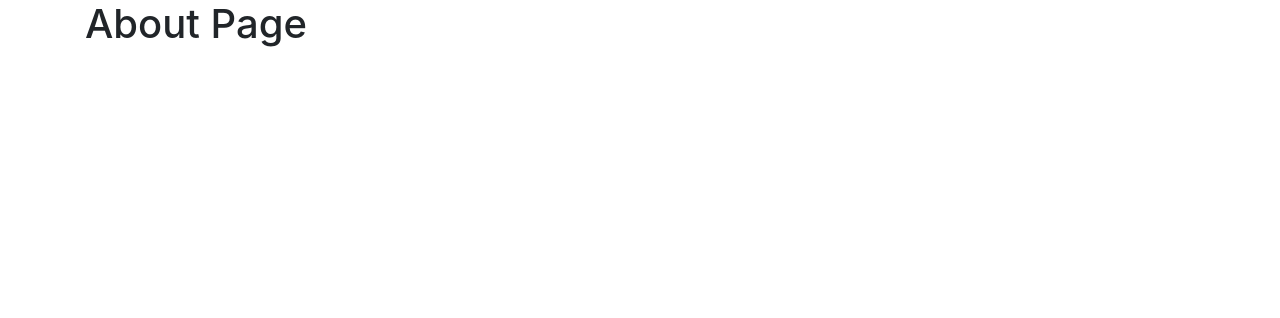
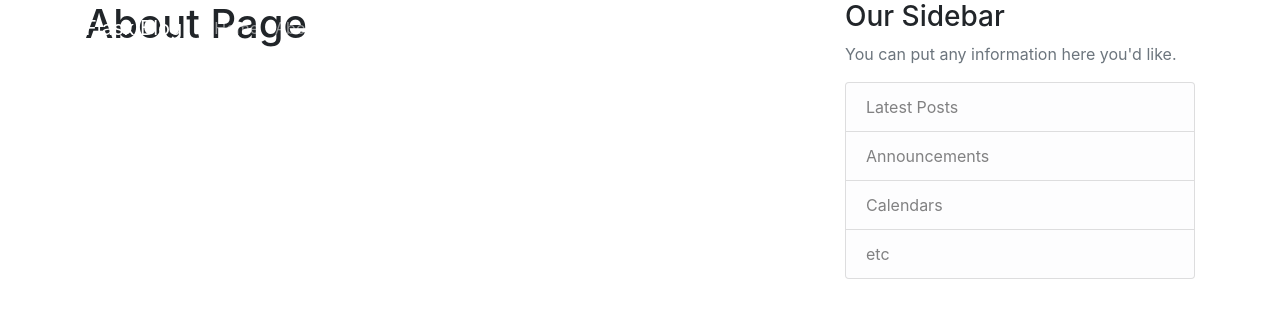
Before and after one commit to MapleWork/Python, a Flask app: page /about in a window 1280 px wide. Shown: the top 318 px of the page. Run offline with Flask 2, Linux system fonts and the light colour scheme; some libraries are stand-ins or nearby versions.

Commit message:
Update layout.html

```diff
--- a/Flask/Flask Test/templates/layout.html
+++ b/Flask/Flask Test/templates/layout.html
@@ -1,4 +1,3 @@
-
 <!DOCTYPE html>
 <html>
 <head>
@@ -9,6 +8,8 @@
     <!-- Bootstrap CSS -->
     <link rel="stylesheet" href="https://maxcdn.bootstrapcdn.com/bootstrap/4.0.0/css/bootstrap.min.css" integrity="sha384-Gn5384xqQ1aoWXA+058RXPxPg6fy4IWvTNh0E263XmFcJlSAwiGgFAW/dAiS6JXm" crossorigin="anonymous">
 
+    <link rel="stylesheet" type="text/css" href="{{ url_for('static', filename='main.css') }}">
+
     {% if title %}
         <title>Flask Blog - {{ title }}</title>
     {% else %}
@@ -16,9 +17,48 @@
     {% endif %}
 </head>
 <body>
+    <header class="site-header">
+      <nav class="navbar navbar-expand-md navbar-dark bg-steel fixed-top">
         <div class="container">
+          <a class="navbar-brand mr-4" href="/">Flask Blog</a>
+          <button class="navbar-toggler" type="button" data-toggle="collapse" data-target="#navbarToggle" aria-controls="navbarToggle" aria-expanded="false" aria-label="Toggle navigation">
+            <span class="navbar-toggler-icon"></span>
+          </button>
+          <div class="collapse navbar-collapse" id="navbarToggle">
+            <div class="navbar-nav mr-auto">
+              <a class="nav-item nav-link" href="/">Home</a>
+              <a class="nav-item nav-link" href="/about">About</a>
+            </div>
+            <!-- Navbar Right Side -->
+            <div class="navbar-nav">
+              <a class="nav-item nav-link" href="/login">Login</a>
+              <a class="nav-item nav-link" href="/register">Register</a>
+            </div>
+          </div>
+        </div>
+      </nav>
+    </header>
+    <main role="main" class="container">
+      <div class="row">
+        <div class="col-md-8">
           {% block content %}{% endblock %}
         </div>
+        <div class="col-md-4">
+          <div class="content-section">
+            <h3>Our Sidebar</h3>
+            <p class='text-muted'>You can put any information here you'd like.
+              <ul class="list-group">
+                <li class="list-group-item list-group-item-light">Latest Posts</li>
+                <li class="list-group-item list-group-item-light">Announcements</li>
+                <li class="list-group-item list-group-item-light">Calendars</li>
+                <li class="list-group-item list-group-item-light">etc</li>
+              </ul>
+            </p>
+          </div>
+        </div>
+      </div>
+    </main>
+
 
     <!-- Optional JavaScript -->
     <!-- jQuery first, then Popper.js, then Bootstrap JS -->
```
Lines whose indentation alone changed are shown as unchanged.
